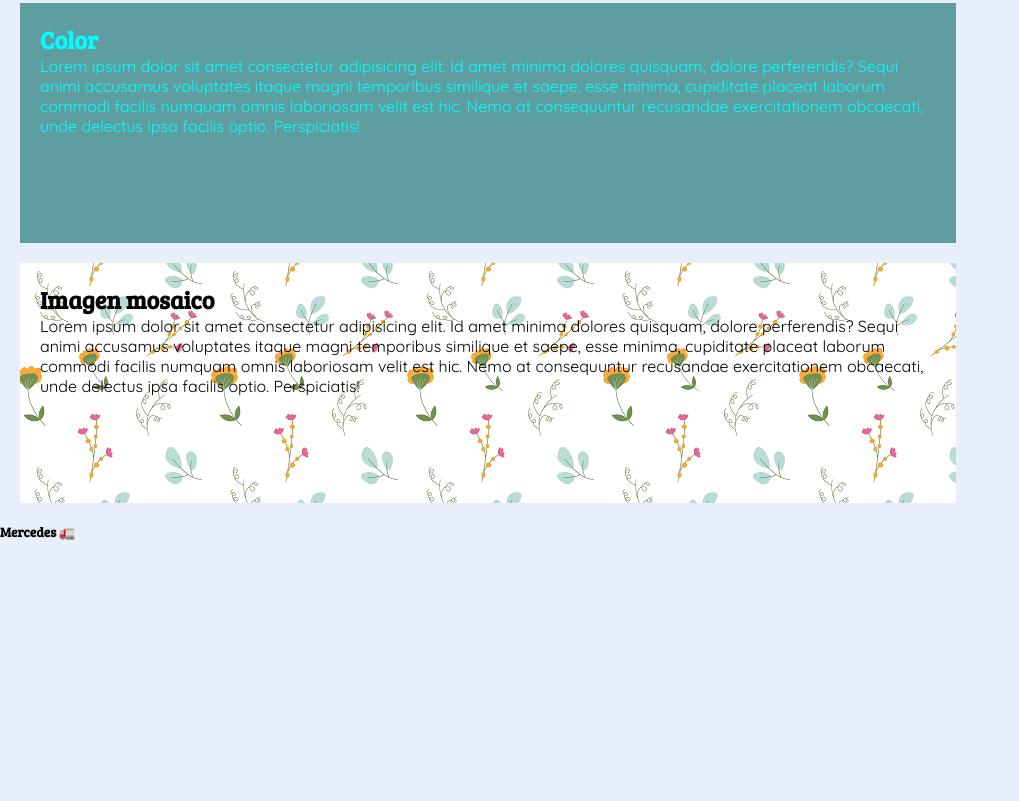
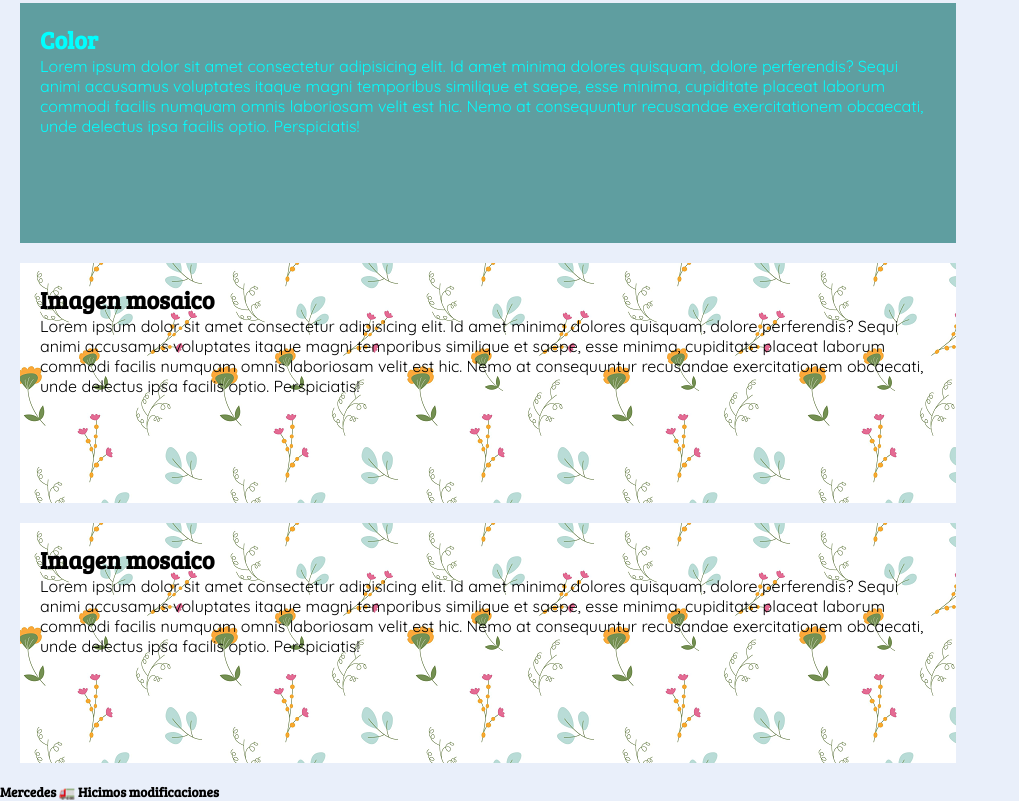
Before and after one commit to FrancoGiglio/background, a plain HTML site: page index.html in a window 1280 px wide. Shown: the part 493-1294 px from the top of the page, without its empty margins (0-1019 px from the left). Before the commit the page ends 1034 px from the top, so only its background shows below. Drawn offline with Linux system fonts and the light colour scheme.

Commit message:
Modifico footer y agrego div

```diff
--- a/index.html
+++ b/index.html
@@ -29,10 +29,14 @@
             <h2>Imagen mosaico</h2>
             <p>Lorem ipsum dolor sit amet consectetur adipisicing elit. Id amet minima dolores quisquam, dolore perferendis? Sequi animi accusamus voluptates itaque magni temporibus similique et saepe, esse minima, cupiditate placeat laborum commodi facilis numquam omnis laboriosam velit est hic. Nemo at consequuntur recusandae exercitationem obcaecati, unde delectus ipsa facilis optio. Perspiciatis!</p>
         </div>
+        <div class="grad4">
+            <h2>Imagen mosaico</h2>
+            <p>Lorem ipsum dolor sit amet consectetur adipisicing elit. Id amet minima dolores quisquam, dolore perferendis? Sequi animi accusamus voluptates itaque magni temporibus similique et saepe, esse minima, cupiditate placeat laborum commodi facilis numquam omnis laboriosam velit est hic. Nemo at consequuntur recusandae exercitationem obcaecati, unde delectus ipsa facilis optio. Perspiciatis!</p>
+        </div>
 
     </Section>
     <footer>
-        <h5>Mercedes 🚛</h5>
+        <h5>Mercedes 🚛 Hicimos modificaciones</h5>
     </footer>
 </body>
 </html>
```
